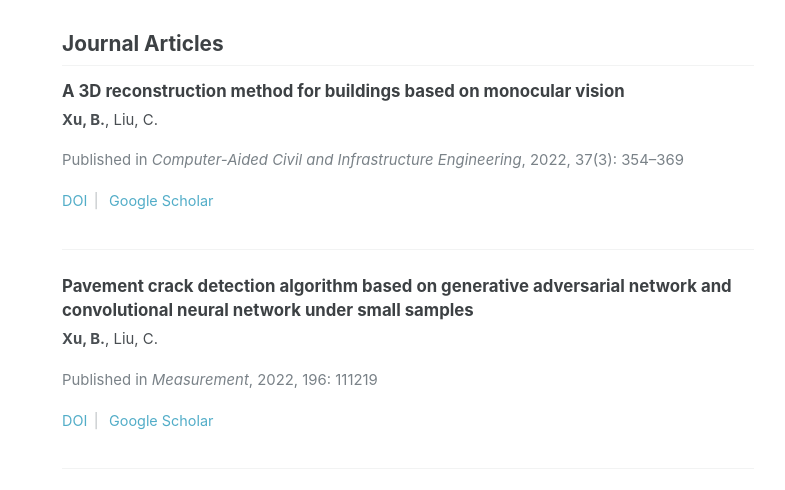
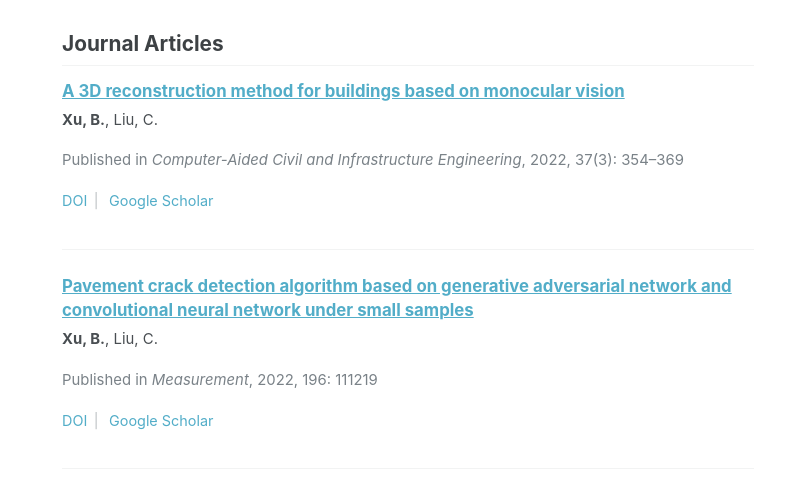
Before and after one commit to xubq628/xubq628.github.io, a plain HTML site: page publications.html in a window 1280 px wide. Shown: the part 195-685 px from the top of the page, 382-1167 px from the left. Drawn offline with Linux system fonts and the light colour scheme; some icons are missing.

Commit message:
style: 论文标题改为蓝色加粗带下划线（仅可点击条目）

```diff
--- a/css/style.css
+++ b/css/style.css
@@ -227,8 +227,17 @@ img { max-width: 100%; }
   font-size: 1.05em;
   line-height: 1.45;
 }
-.archive__item-title a { color: var(--heading-color); }
-.archive__item-title a:hover { color: var(--link-hover); text-decoration: underline; }
+/* 论文标题：蓝色加粗带下划线（仅对可点击的条目生效；
+   专利/软著没有链接，标题保持深色不加下划线，避免看起来可点） */
+.archive__item-title a {
+  color: var(--link-color);
+  font-weight: 700;
+  text-decoration: underline;
+}
+.archive__item-title a:hover {
+  color: var(--link-hover);
+  text-decoration: underline;
+}
 
 .archive__item-meta {
   margin: 0 0 0.25em;
```
